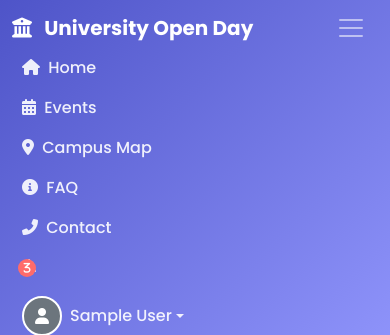
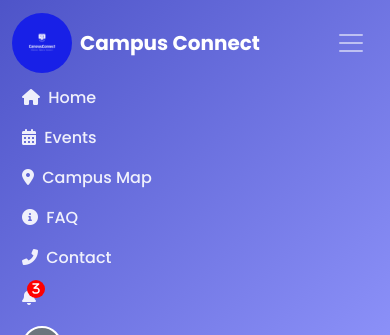
Before and after one commit to nishannp/school_login, a PHP site: page /dashboard.php in a window 390 px wide, after a click that opens the changed part. Shown: the top 335 px of the page. Run offline with PHP 8.4, Linux system fonts and the light colour scheme; the visitor is signed in with stand-in values (Sample User, id 1).

Commit message:
logo and some minor changes with favicon

```diff
--- a/dashboard.php
+++ b/dashboard.php
@@ -95,11 +95,15 @@
 <head>
     <meta charset="UTF-8">
     <meta name="viewport" content="width=device-width, initial-scale=1.0">
-    <title>Dashboard - University Open Day</title>
+    <title>Dashboard - Campus Connect</title>
 
     <link href="https://cdn.jsdelivr.net/npm/bootstrap@5.3.0-alpha1/dist/css/bootstrap.min.css" rel="stylesheet">
     <link rel="stylesheet" href="https://cdnjs.cloudflare.com/ajax/libs/font-awesome/6.0.0/css/all.min.css">
     <link href="https://fonts.googleapis.com/css2?family=Poppins:wght@300;400;500;600;700&display=swap" rel="stylesheet">
+    <link rel="apple-touch-icon" sizes="180x180" href="favicon_io/apple-touch-icon.png">
+<link rel="icon" type="image/png" sizes="32x32" href="favicon_io/favicon-32x32.png">
+<link rel="icon" type="image/png" sizes="16x16" href="favicon_io/favicon-16x16.png">
+<link rel="manifest" href="favicon_/site.webmanifest">
 
     <style>
         :root {
@@ -637,17 +641,19 @@
     position: absolute;
     top: 0;
     right: 0;
+    background: red;
+    color: white;
+    font-size: 12px;
+    font-weight: bold;
+    border-radius: 50%;
     width: 18px;
     height: 18px;
-            background-color: var(--accent-color);
-            border-radius: 50%;
-            font-size: 0.7rem;
     display: flex;
     align-items: center;
     justify-content: center;
-            color: white;
-            font-weight: 700;
+    transform: translate(50%, -50%);
 }
+
 
         @media (max-width: 991.98px) {
             .welcome-banner {
@@ -739,8 +745,10 @@
 <body>
     <nav class="navbar navbar-expand-lg navbar-dark sticky-top">
         <div class="container">
-            <a class="navbar-brand" href="#">
-                <i class="fas fa-university me-2"></i> University Open Day
+        <a class="navbar-brand d-flex align-items-center" href="dashboard.php">
+        <img src="imgs/logo.png" alt="University Logo" height="60" class="me-2" style="width: 60px; border-radius: 50%; object-fit: cover;">
+
+    <span> Campus Connect</span>
 </a>
             <button class="navbar-toggler" type="button" data-bs-toggle="collapse" data-bs-target="#navbarNav" aria-controls="navbarNav" aria-expanded="false" aria-label="Toggle navigation">
                 <span class="navbar-toggler-icon"></span>
@@ -796,7 +804,7 @@
     </nav>
     <div class="welcome-banner">
         <div class="container">
-            <h1 class="welcome-title">Welcome to University Open Day, <?php echo $user['first_name']; ?>!</h1>
+            <h1 class="welcome-title">Welcome to Campus Connect, <?php echo $user['first_name']; ?>!</h1>
             <p class="welcome-subtitle">Explore our campus, meet faculty members, and discover what makes our university special. Create your personalized schedule for the perfect visit experience.</p>
             <a href="#events" class="btn btn-light welcome-btn">
                 <i class="fas fa-calendar-alt me-2"></i> Browse Events
@@ -805,9 +813,8 @@
     </div>
 
     <div class="container">
-        <!-- Countdown Section -->
         <div class="countdown-container">
-            <h2 class="countdown-title">Open Day Begins In</h2>
+            <h2 class="countdown-title">Campus Connect Begins In</h2>
             <div class="countdown">
                 <div class="countdown-item">
                     <div class="countdown-value" id="days">14</div>
@@ -984,7 +991,7 @@
                     <div class="card h-100">
                         <div class="card-body">
                             <h5 class="card-title"><i class="fas fa-car me-2"></i> Parking Information</h5>
-                            <p class="card-text">Visitor parking is available in the Main Campus Garage. The cost is $5 for the entire day with your Open Day registration.</p>
+                            <p class="card-text">Visitor parking is available in the Main Campus Garage. The cost is $5 for the entire day with your Campus Connect registration.</p>
                         </div>
                     </div>
                 </div>
@@ -1014,7 +1021,7 @@
             <div class="row">
                 <div class="col-lg-4 mb-4">
                     <div class="footer-brand">
-                        <i class="fas fa-university me-2"></i> University Open Day
+                        <i class="fas fa-university me-2"></i> Campus Connect
                     </div>
                     <p class="footer-text">Experience campus life, meet faculty and students, and discover what makes our university special.</p>
                     <div class="footer-social">
@@ -1061,7 +1068,7 @@
                 </div>
             </div>
             <div class="footer-bottom">
-                <p>&copy; <?php echo date('Y'); ?> University Open Day. All rights reserved.</p>
+                <p>&copy; <?php echo date('Y'); ?> Campus Connect. All rights reserved.</p>
             </div>
         </div>
     </footer>
@@ -1087,7 +1094,7 @@
                                 <h6 class="mb-1">Registration Confirmation</h6>
                                 <small>1 day ago</small>
                             </div>
-                            <p class="mb-1">Your registration for University Open Day has been confirmed.</p>
+                            <p class="mb-1">Your registration for Campus Connect has been confirmed.</p>
                         </a>
                         <a href="#" class="list-group-item list-group-item-action">
                             <div class="d-flex w-100 justify-content-between">
```
Also changed, not shown: guest.php (+10 -6 lines), index.php (+8 -9 lines), logout.php (+6 -2 lines), signup.php (+15 -13 lines), favicon_io/android-chrome-192x192.png (added), favicon_io/android-chrome-512x512.png (added), favicon_io/apple-touch-icon.png (added), favicon_io/favicon-16x16.png (added), favicon_io/favicon-32x32.png (added), favicon_io/favicon.ico (added), favicon_io/site.webmanifest (added), imgs/logo.png (added), imgs/logo_big.png (added), uploads/profile_photos/original_67d2cc8561b59.jpeg (added), 1 more files, 2 other files. Lines whose indentation alone changed are shown as unchanged.
